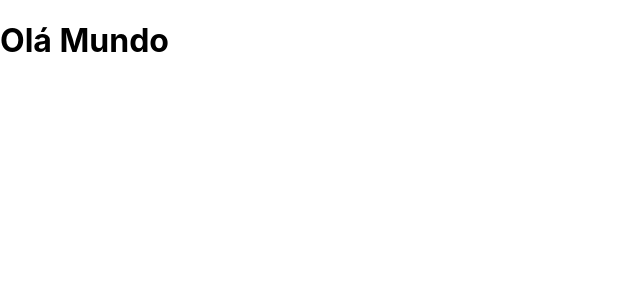
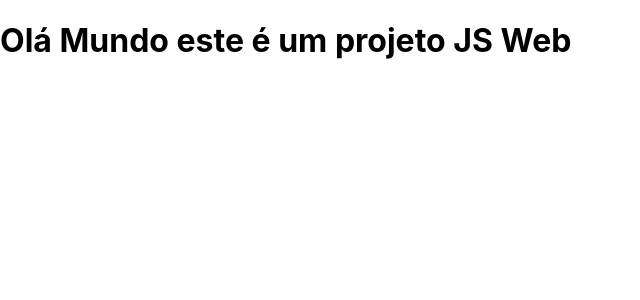
Before and after one commit to GuilhermeMascarenhas99/gitflowtest, a React (Create React App) app: page / in a window 1280 px wide. Shown: the top 300 px of the page, without its empty margins (0-640 px from the left). Built offline with nearby package versions, Linux system fonts and the light colour scheme.

Commit message:
Branch atualizada

```diff
--- a/src/App.js
+++ b/src/App.js
@@ -1,7 +1,7 @@
 function App() {
   return (
     <>
-      <h1>Olá Mundo</h1>
+      <h1>Olá Mundo este é um projeto JS Web</h1>
     </>
   );
 }
```
